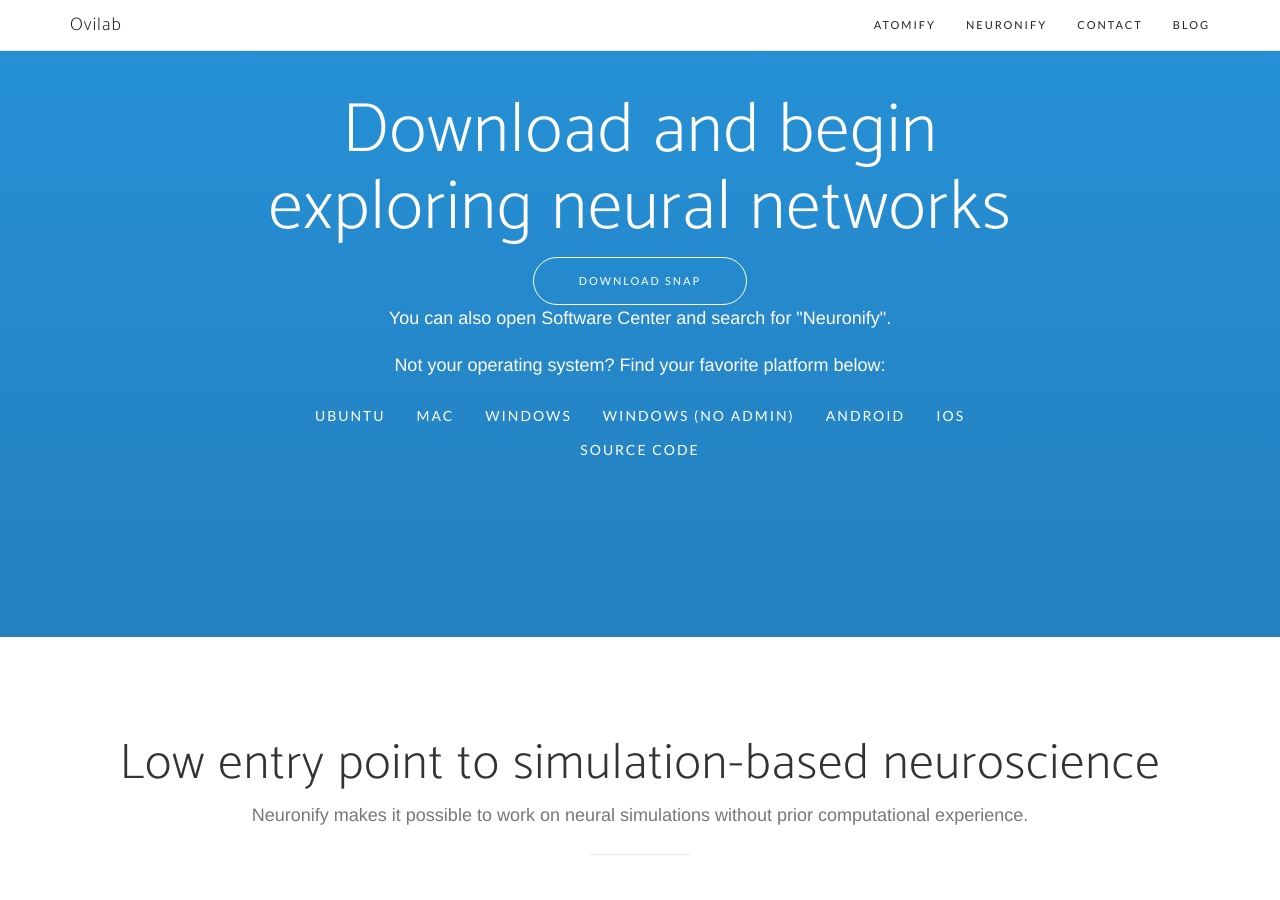
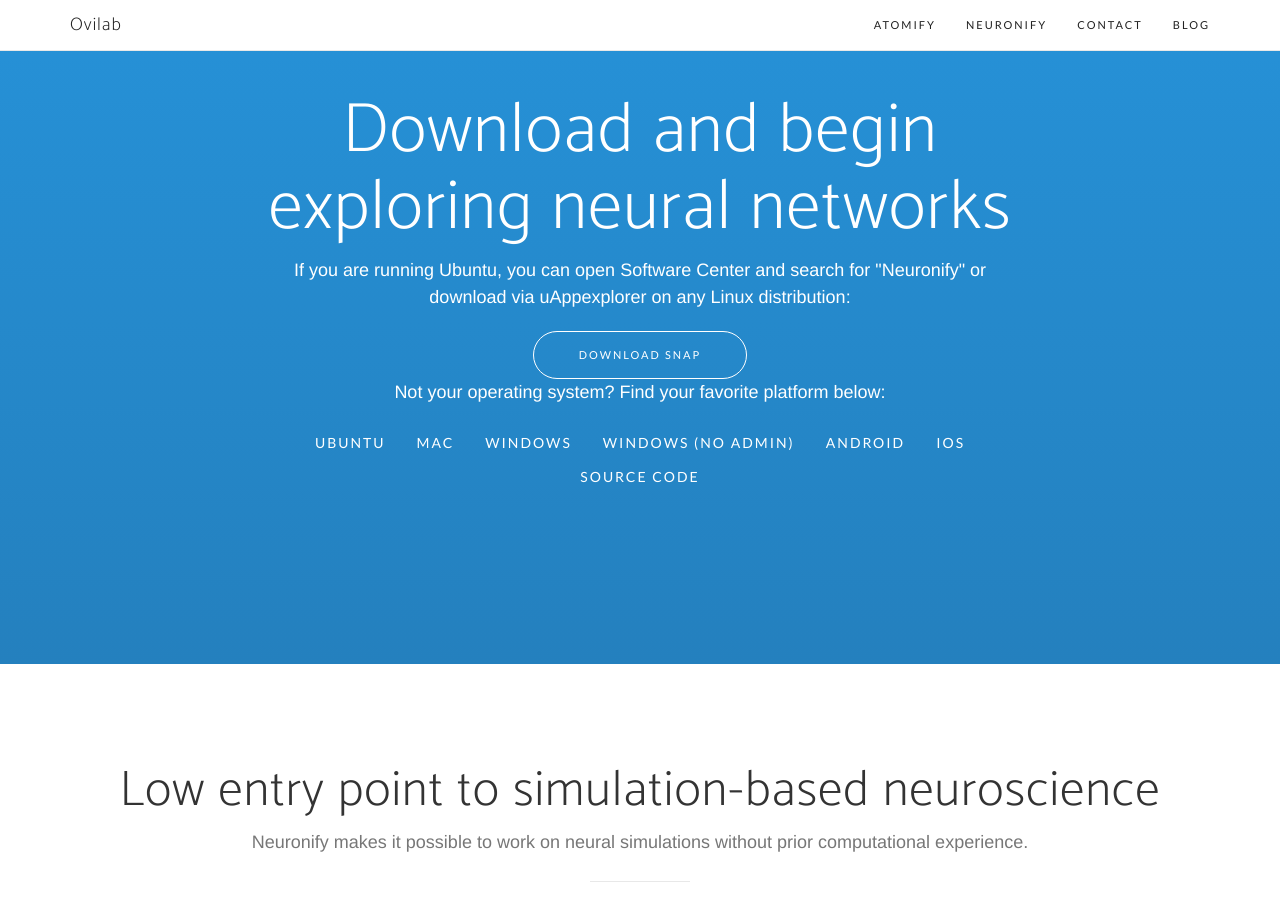
Before and after one commit to ovilab/ovilab.github.io, a Jekyll site: the page built from neuronify.html, in a window 1280 px wide and 900 px high, scrolled down 857 px. Built offline with Jekyll 4.4.1, drawn with Linux system fonts in a browser that asks for light colours; nearby versions of some CDN libraries; some web fonts are replaced.

Commit message:
Fix text for Ubuntu download

```diff
--- a/_layouts/neuronify.html
+++ b/_layouts/neuronify.html
@@ -57,14 +57,14 @@
                         <a class="btn btn-outline btn-xl" role="button" href="https://github.com/CINPLA/neuronify/releases/download/v1.2.4/neuronify.dmg" >Download for macOS</a>
                     </p>
                     <p id="downloadAndroid">
-                        <a class="btn btn-outline btn-xl" role="button" href="https://play.google.com/store/apps/details?id=net.ovilab.neuronify&utm_source=global_co&utm_medium=prtnr&utm_content=Mar2515&utm_campaign=PartBadge&pcampaignid=MKT-Other-global-all-co-prtnr-py-PartBadge-Mar2515-1">Download from Google Play</a>
+                        <a class="btn btn-outline btn-xl" role="button" href="https://play.google.com/store/apps/details?id=net.ovilab.neuronify&amp;utm_source=global_co&amp;utm_medium=prtnr&amp;utm_content=Mar2515&amp;utm_campaign=PartBadge&amp;pcampaignid=MKT-Other-global-all-co-prtnr-py-PartBadge-Mar2515-1">Download from Google Play</a>
                     </p>
                     <p id="downloadiOS">
                         <a class="btn btn-outline btn-xl" role="button" href="https://itunes.apple.com/us/app/neuronify/id1161373747?mt=8">Download from iTunes App Store</a>
                     </p>
                     <div id="downloadLinux">
+                            <p>If you are running Ubuntu, you can open Software Center and search for "Neuronify" or download via uAppexplorer on any Linux distribution:</p>
                             <a class="btn btn-outline btn-xl" role="button" href="https://uappexplorer.com/snap/ubuntu/neuronify">Download Snap</a>
-                            <p>You can also open Software Center and search for "Neuronify".</p>
                     </div>
                     <p>Not your operating system? Find your favorite platform below:</p>
                     <p>
@@ -72,7 +72,7 @@
                         <a class="btn page-scroll" role="button" href="https://github.com/CINPLA/neuronify/releases/download/v1.2.4/neuronify_mac.dmg">Mac</a>
                         <a class="btn page-scroll" role="button" href="https://github.com/CINPLA/neuronify/releases/download/v1.2.4/neuronify-windows-installer.exe">Windows</a>
                         <a class="btn page-scroll" role="button" href="https://github.com/CINPLA/neuronify/releases/download/v1.2.4/neuronify-windows.zip">Windows (no admin)</a>
-                        <a class="btn page-scroll" role="button" href="https://play.google.com/store/apps/details?id=net.ovilab.neuronify&utm_source=global_co&utm_medium=prtnr&utm_content=Mar2515&utm_campaign=PartBadge&pcampaignid=MKT-Other-global-all-co-prtnr-py-PartBadge-Mar2515-1">Android</a>
+                        <a class="btn page-scroll" role="button" href="https://play.google.com/store/apps/details?id=net.ovilab.neuronify&amp;utm_source=global_co&amp;utm_medium=prtnr&amp;utm_content=Mar2515&amp;utm_campaign=PartBadge&amp;pcampaignid=MKT-Other-global-all-co-prtnr-py-PartBadge-Mar2515-1">Android</a>
                         <a class="btn page-scroll" role="button" href="https://itunes.apple.com/us/app/neuronify/id1161373747?mt=8">iOS</a>
                         <a class="btn page-scroll" role="button" href="http://github.com/cinpla/neuronify/">Source code</a>
                     </p>
```
